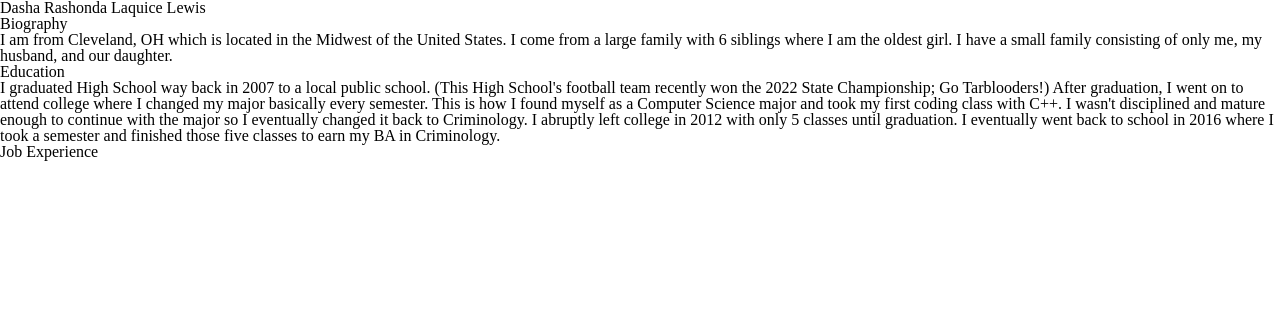
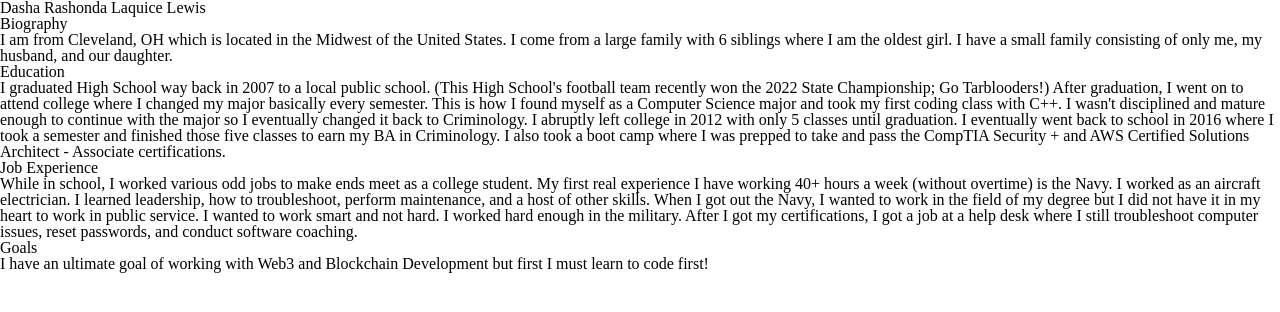
Before and after one commit to dlewburg/about-me-201d97, a plain HTML site: page index.html in a window 1280 px wide. Drawn offline with Linux system fonts and the light colour scheme.

Commit message:
completed HTML structure

```diff
--- a/index.html
+++ b/index.html
@@ -32,13 +32,25 @@
           I wasn't disciplined and mature enough to continue with the major so I eventually changed it back to Criminology.
           I abruptly left college in 2012 with only 5 classes until graduation.
           I eventually went back to school in 2016 where I took a semester and finished those five classes to earn my BA in Criminology.
-          </p>
+          I also took a boot camp where I was prepped to take and pass the CompTIA Security + and AWS Certified Solutions Architect - Associate certifications.
+        </p>
       </section>
       <section>
         <h2>Job Experience</h2>
           <p>
-
+            While in school, I worked various odd jobs to make ends meet as a college student.
+            My first real experience I have working 40+ hours a week (without overtime) is the Navy.
+            I worked as an aircraft electrician. I learned leadership, how to troubleshoot, perform maintenance, and a host of other skills.
+            When I got out the Navy, I wanted to work in the field of my degree but I did not have it in my heart to work in public service.
+            I wanted to work smart and not hard. I worked hard enough in the military.
+            After I got my certifications, I got a job at a help desk where I still troubleshoot computer issues, reset passwords, and conduct software coaching.
           </p>
+      </section>
+      <section>
+        <h2>Goals</h2>
+        <p>
+          I have an ultimate goal of working with Web3 and Blockchain Development but first I must learn to code first!
+        </p>
       </section>
     </article>
   </main>
```
